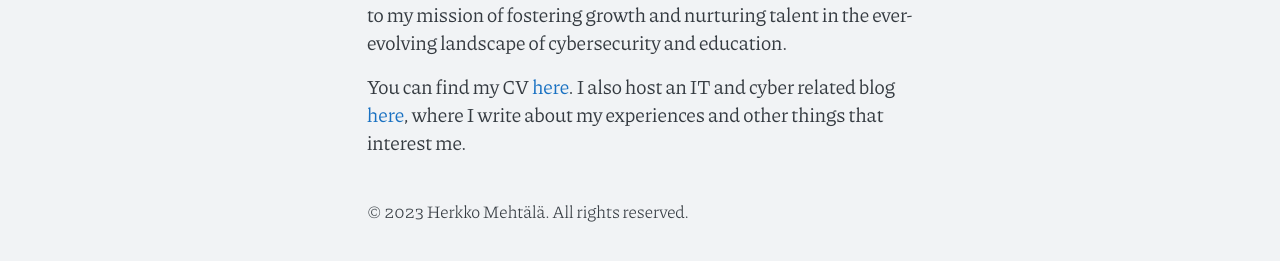
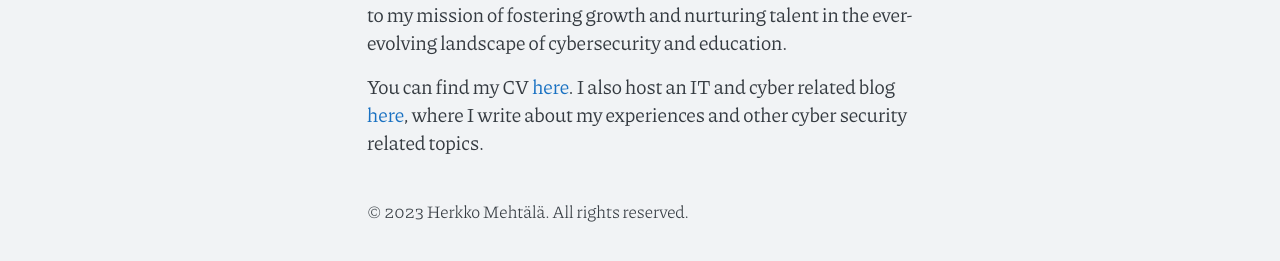
Before and after one commit to Herkkomehtala/Herkkomehtala.github.io, a Jekyll site: the page built from index.md, in a window 1280 px wide. Shown: the part 1574-1835 px from the top of the page. Built offline with Jekyll 4.4.1, drawn with Linux system fonts in a browser that asks for light colours.

Commit message:
update site

```diff
--- a/index.md
+++ b/index.md
@@ -13,4 +13,4 @@ I have gained expertise in various roles within the cybersecurity and IT industr
 
 At Next [Gen Hack FI](https://nextgenhack.fi/), I've been at the forefront of an exciting movement to support young, aspiring individuals interested in pursuing a career in cybersecurity. Additionally, I've had the privilege of serving as a dedicated mentor, assisting students at The [Student Union of JAMK University of Applied Sciences](https://www.jamko.fi/en/) in their educational journeys. These experiences have been integral to my mission of fostering growth and nurturing talent in the ever-evolving landscape of cybersecurity and education.
 
-You can find my CV [here](cv/). I also host an IT and cyber related blog [here](https://aa2958.github.io/blog), where I write about my experiences and other things that interest me.
+You can find my CV [here](cv/). I also host an IT and cyber related blog [here](https://aa2958.github.io/blog), where I write about my experiences and other cyber security related topics.
```
Also changed, not shown: cv.md (+1 -1 lines).
